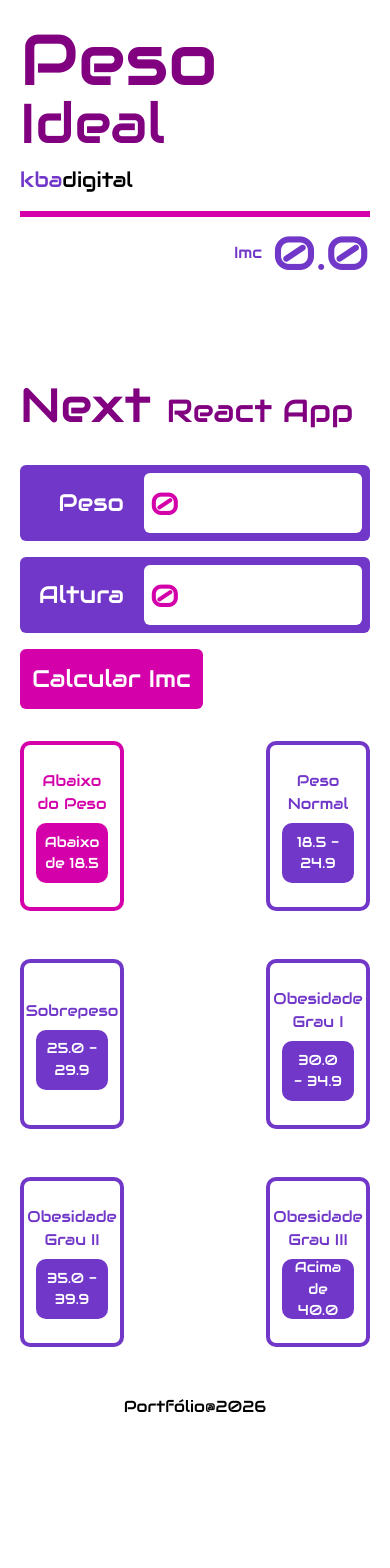
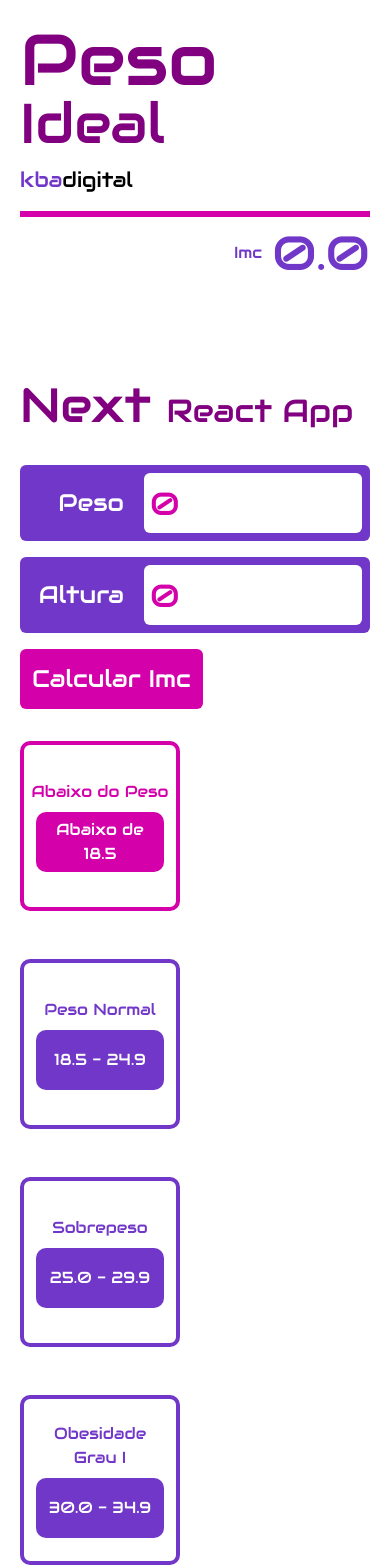
Before and after one commit to albuquerque-katarine/next-react-calculadora-imc, a Next.js app: page / in a window 390 px wide. Shown: the top 1568 px of the page. Before the commit the page ends 1447 px from the top, so only its background shows below. Built offline with nearby package versions, Linux system fonts and the light colour scheme.

Commit message:
Ajuste styles

```diff
--- a/src/pages/components/ItensClassificacao/ItensClassificar.css
+++ b/src/pages/components/ItensClassificacao/ItensClassificar.css
@@ -93,7 +93,22 @@
 
 @media(max-width: 567px) {
   .item_classificar {
-      width: 6.5rem;
+      width: 10rem;
+  }
+
+  .item_classificar h4 {
+    font-size: 1rem;
+  }
+
+  .item_classificar h5 {
+    font-size: 1rem;
+  }
+}
+
+
+@media(max-width: 370px) {
+  .item_classificar {
+      width: 8rem;
   }
 
   .item_classificar h4 {
@@ -104,3 +119,17 @@
     font-size: 0.9rem;
   }
 }
+
+@media(max-width: 320px) {
+  .item_classificar {
+      width: 7rem;
+  }
+
+  .item_classificar h4 {
+    font-size: 0.97rem;
+  }
+
+  .item_classificar h5 {
+    font-size: 0.9rem;
+  }
+}
```
